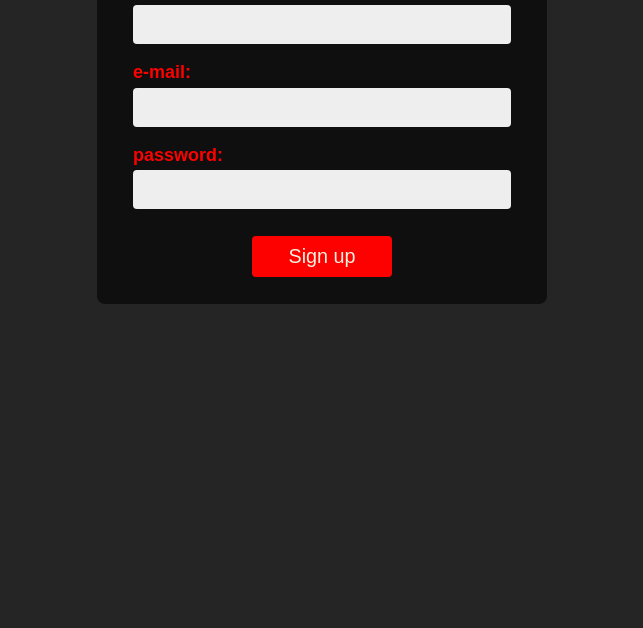
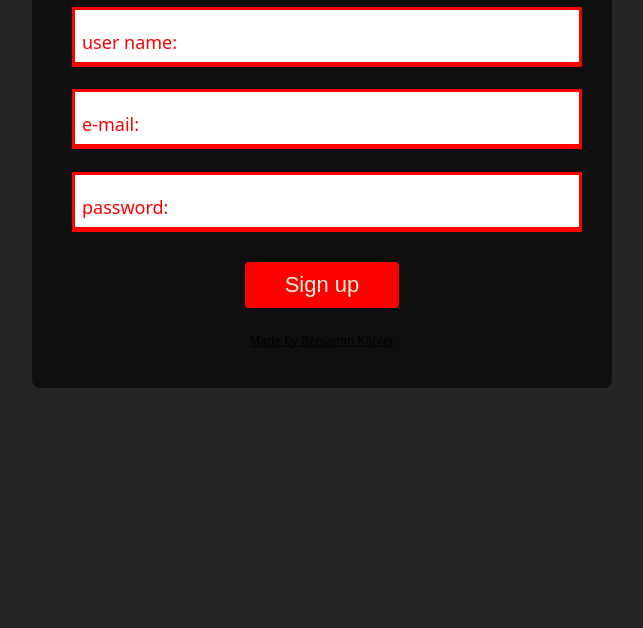
Before and after one commit to benkoehlL/Web-Developer-Bootcamp-with-Flask-and-Python-in-2023, a plain HTML site: page Page structure with HTML/sign_in_interface.html in a window 1280 px wide. Shown: the part 172-800 px from the top of the page, without its empty margins (318-961 px from the left). Drawn offline with Linux system fonts and the light colour scheme.

Commit message:
optical improvements

```diff
--- a/Page structure with HTML/sign_in_interface.html
+++ b/Page structure with HTML/sign_in_interface.html
@@ -10,19 +10,22 @@
     <form class="form" method="post">
         <img class="picture" src="images/SaxonQ_logo.png">
         <p class="form__group">
+            <input class="input" type="text" name="name" id="name"/>
             <label class="form__label" for="name">user name:</label>
-            <input class="input" type="text" name="name" id="name"/>
         </p>
         <p  class="form__group">
+            <input class="input" type="text" name="email" id="email"/>
             <label class="form__label" for="email">e-mail:</label>
-            <input class="input" type="text" name="email" id="email"/>
         </p>
         <p  class="form__group">
+            <input class="input" type="password" name="password" id="password"/>
             <label class="form__label" for="password">password:</label>
-            <input class="input" type="password" name="password" id="password"/>
         </p>
 
         <button class="button" type="submit">Sign up</button>
+        <p class="footer">
+            <a class="footer__item" href="../Page structure with HTML/index.html">Made by Benjamin Köhler</a>
+        </p>
     </form>
 </body>
 </html>
--- a/Page structure with HTML/styles/sign_in_interface_stylesheet.css
+++ b/Page structure with HTML/styles/sign_in_interface_stylesheet.css
@@ -1,3 +1,4 @@
+/*
 *,
 *::before,
 *::after{
@@ -46,6 +47,7 @@ body{
     border-radius: 4px;
 }
 
+
 .button{
     font-size: 1.1rem;
     padding: 0.5rem 2rem;
@@ -62,3 +64,105 @@ body{
 .button:hover{
     background: #00a000;
 }
+*/
+
+html{
+    font-size: 20px;
+    background-color: #000000da;
+}
+
+.picture{
+    max-width: 100%;
+}
+
+.form{
+    width: 25rem;
+    margin: 0 auto;
+    color: #f2cc8f;
+    background: #0f0f0f;
+    border-radius: 8px;
+    padding: 1rem 2rem;
+}
+.form__label{
+    color: #fc0100;
+    margin: 5px auto 5px auto;
+    margin-left: 10px;
+    margin-bottom: 1.25rem;
+}
+
+body{
+    padding-top: 150px;
+    box-sizing: border-box;
+    font-family: system-ui, -apple-system, BlinkMacSystemFont, 'Segoe UI', Roboto, Oxygen, Ubuntu, Cantarell, 'Open Sans', 'Helvetica Neue', sans-serif;
+    font-size: 18px;
+    max-width: 800px;
+    padding: 0 15px;
+    margin: auto;
+}
+
+.form__group{
+    position: relative;
+    margin-bottom: 1.25em;
+}
+
+.input{
+    width: 100%;
+    height: 50px;
+    border-bottom: 5px solid #fc0100;
+    border-left: 3px solid #fc0100;
+    border-right: 3px solid #fc0100;
+    border-top: 3px solid #fc0100;
+    outline: none;
+}
+
+label{
+    position: absolute;
+    top: 0;
+    left: 0;
+    display: flex;
+    align-items: center;
+    cursor: text;
+}
+
+input, label{
+    font-size: 1em;
+    width: 100%;
+    height: 100%;
+}
+
+input:focus + label{
+    color: #fc0100;
+    font-size: .75em;
+    padding-bottom: 10px;
+    top: -25px;
+}
+
+.button{
+    font-size: 1.1rem;
+    padding: 0.5rem 2rem;
+    margin: 1.5rem auto 0.5rem auto;
+    background: #fc0100;
+    ;
+    color: #f4f1de;
+    border: none;
+    border-radius: 4px;
+    display: block;
+    cursor: pointer;
+}
+
+.button:hover{
+    background: #00a000;
+}
+
+.footer{
+    text-align: center;
+}
+
+.footer__item{
+    font-size: 12px;
+    color: #000;
+}
+
+.footer__item:hover{
+    color: #00a000;
+}
```
